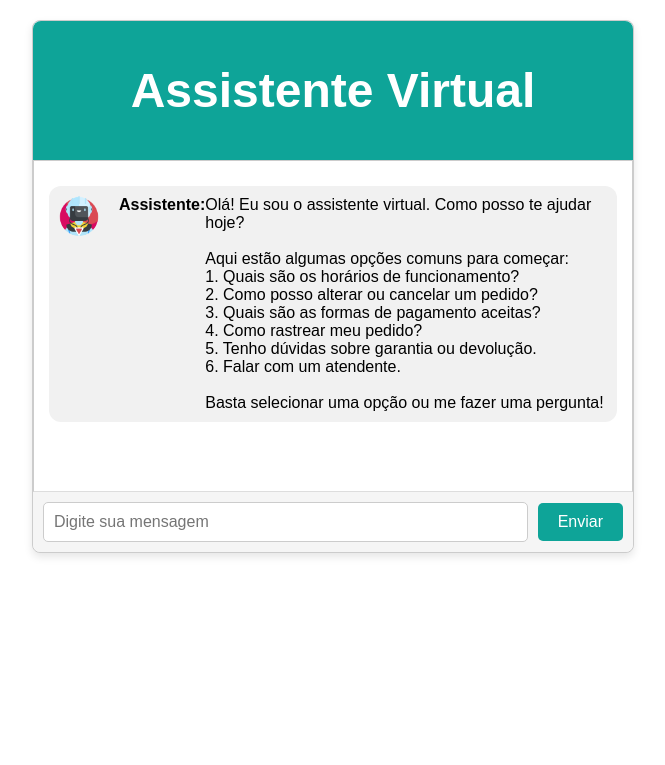
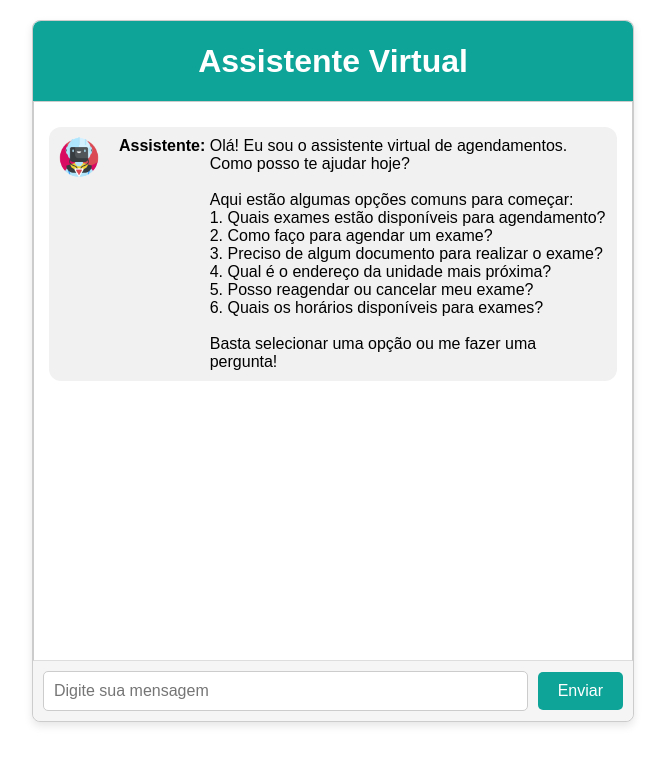
Before and after one commit to Kenjix/chat-bot, a Django app: page /chatbot/chat/ in a window 1280 px wide. Shown: the top 765 px of the page, without its empty margins (307-972 px from the left). Run offline with Django 5.2, Linux system fonts and the light colour scheme.

Commit message:
ajustes no modelo de ia e js

```diff
--- a/chatbot/ai_model.py
+++ b/chatbot/ai_model.py
@@ -23,35 +23,34 @@ faq_responses = {
 
 #template do prompt usando ChatPromptTemplate
 prompt = ChatPromptTemplate.from_messages([
-    ("system", "Você é um assistente virtual para {businessName}. Seu objetivo é responder apenas se o usuário não escolher uma opção válida do menu abaixo e ajudá-lo a inserir uma opção válida apontado onde ele está errando."),
+    ("system", "Você é um assistente virtual para {businessName}. Seu objetivo principal é ajudar os usuários com questões relacionadas ao negócio, incluindo o menu de Perguntas Frequentes (FAQ) e perguntas relevantes ao escopo da assistência."),
     ("system", "Menu de Perguntas Frequentes (FAQ):\n{faq_menu}"),
-    ("system", "Caso o cliente insira uma opção inválida, seja educado e mostre novamente o menu."),
-    ("system", "Responda somente em portugues do Brasil."),
+    ("system", "Se o usuário inserir uma opção inválida ou uma pergunta fora do escopo, seja educado, mostre o menu novamente e explique como você pode ajudar."),
+    ("system", "Você deve responder somente em português do Brasil e ser sempre direto e objetivo nas orientações."),
     ("user", "{context}"),
     ("user", "{user_input}"),
     ("assistant", "Assistente: "),
 ])
 
-#instanciando o modelo
+#instanciando o modelo de ia
 model = OllamaLLM(model="llama3.1:8b")
 
-#função para gerar resposta usando o ChatPromptTemplate
+#funcao para gerar resposta do assistente virtual
 def generate_response(context: str, user_input: str):
     """
     Gera uma resposta do assistente virtual com base no contexto e na entrada do usuário.
     """
-    #verifica se o input do usuário corresponde a uma opção válida
+    #verifica se o input do usuario corresponde a uma opção válida do FAQ
     if user_input in ["sair", "exit", "quit"]:
         context = ""
         response = "Obrigado por entrar em contato. Até logo!"
         return response, context
     elif user_input.strip() in faq_responses:
-        #retorna a resposta direta sem chamar o modelo
         response = faq_responses[user_input.strip()]
         context += f"Usuário: {user_input}\nAssistente: {response}\n"
         return response, context
     else:
-        #substituir variáveis no template e gera resposta do modelo
+        #gera uma resposta usando o modelo
         filled_prompt = prompt.format(
             businessName=businessName,
             faq_menu=faq_menu,
@@ -60,8 +59,7 @@ def generate_response(context: str, user_input: str):
         )
         response = model.invoke(filled_prompt)
 
-        #atualiza o contexto com a nova interação
+        #atualiza o contexto com a nova interacao
         context += f"Usuário: {user_input}\nAssistente: {response}\n"
 
-        #retorna a resposta e o contexto atualizado
         return response, context
--- a/chatbot/static/css/chatbot.css
+++ b/chatbot/static/css/chatbot.css
@@ -1,54 +1,70 @@
 /* chatbot.css */
 .chat-container {
 	max-width: 600px;
+	height: calc(100vh - 100px);
 	margin: 20px auto;
 	border: 1px solid #ccc;
 	border-radius: 8px;
 	background-color: #f9f9f9;
 	box-shadow: 0 4px 8px rgba(0, 0, 0, 0.1);
 	font-family: Arial, sans-serif;
+	display: flex;
+	flex-direction: column;
 }
 
 .chat-header {
     background-color: #0ea498;
     color: white;
     text-align: center;
+    display: flex;
+    align-items: center;
+    justify-content: center;
     padding: 10px;
-    font-size: 1.5rem;
+    font-size: 1rem;
     border-radius: 8px 8px 0 0;
+    height: 60px;
 }
 
+
 .messages {
-    max-height: 400px;
+	flex: 1;
 	overflow-y: auto;
 	padding: 15px;
 	background-color: #ffffff;
 	border-bottom: 1px solid #ddd;
-    display: block; /* Garante que o contêiner é de bloco */
+	display: block;
+}
+
+.input-container {
+	display: flex;
+	align-items: center;
+	padding: 10px;
+	background-color: #f5f5f5;
+	border-radius: 0 0 8px 8px;
 }
 
 .message {
-    display: flex; /* Usamos flexbox para alinhas os itens dentro da mensagem */
-    flex-direction: row; /* Definido para horizontal */
+	display: flex;
+	flex-direction: row;
 	margin: 10px 0;
-    max-width: fit-content; /* Limita a largura das mensagens */
-    word-wrap: break-word; /* Quebra palavras longas */
+	max-width: fit-content;
+	word-wrap: break-word;
 }
 
 .message.user {
-    justify-content: flex-end; /* Alinha a mensagem do usuário à direita */
-    background-color: #e0f7fa; /* Light blue background for user */
+	justify-content: flex-end;
+	background-color: #e0f7fa;
 	padding: 10px;
 	border-radius: 12px;
-    margin-left: auto; /* Empurra a mensagem do usuário para a direita */
+	margin-left: auto;
 }
 
 .message.assistant {
-    justify-content: flex-start; /* Alinha a mensagem do assistente à esquerda */
-    background-color: #f1f1f1; /* Light gray background for assistant */
+	justify-content: flex-start;
+	background-color: #f1f1f1;
 	padding: 10px;
 	border-radius: 12px;
-    margin-right: auto; /* Empurra a mensagem do assistente para a esquerda */
+	margin-right: auto;
 }
 
 .message.user .sender {
@@ -81,14 +97,6 @@
 	margin-left: 10px;
 }
 
-.input-container {
-    display: flex;
-    align-items: center;
-    padding: 10px;
-    background-color: #f5f5f5;
-    border-radius: 0 0 8px 8px;
-}
-
 .user-input {
 	flex: 1;
 	padding: 10px;
--- a/chatbot/static/js/chatbot.js
+++ b/chatbot/static/js/chatbot.js
@@ -1,77 +1,79 @@
-// Função para adicionar uma nova mensagem à interface
-// Função para adicionar uma nova mensagem à interface
-// Função para adicionar uma nova mensagem à interface
+//adiciona uma nova mensagem no chat
 function appendMessage(message, sender, isTyping = false) {
 	const messagesContainer = document.getElementById("messages");
 	const messageBubble = document.createElement("div");
 
-	messageBubble.className = `message ${sender === "Você" ? "user" : "assistant"}`;
+	messageBubble.className = `message ${
+		sender === "Usuário" ? "user" : "assistant"
+	}`;
 
 	if (isTyping) {
-		// Verifica se já existe um status "digitando..."
+		//verifica o status "digitando..."
 		if (document.getElementById("typing-status")) return;
 
-		messageBubble.id = "typing-status"; // Adiciona ID para o status "digitando..."
+		messageBubble.id = "typing-status"; //adiciona ID para o status "digitando..."
 		messageBubble.innerHTML = `
 			<img src="/static/images/robot-avatar.png" class="avatar" alt="Assistente">
 			<span class="typing-indicator"><b>Assistente:</b> Digitando...</span>
 		`;
 	} else {
-		// Substitui quebras de linha \n por <br> para visualização correta
+		//substitui quebras de linha \n por <br> para visualização correta
 		const formattedMessage = message.replace(/\n/g, "<br>");
 
-		messageBubble.innerHTML = sender === "Você"
-			? `<span class="sender">${sender}:</span> ${formattedMessage}`
-			: `
-				<img src="/static/images/robot-avatar.png" class="avatar" alt="Assistente">
-				<span class="sender">${sender}:</span> ${formattedMessage}
+		messageBubble.innerHTML =
+			sender === "Usuário"
+				? `<span class="sender">Você:</span>${formattedMessage}`
+				: `
+			<img src="/static/images/robot-avatar.png" class="avatar" alt="Assistente">
+			<span class="sender">${sender}:&nbsp;</span>${formattedMessage}
 			`;
 	}
 
 	messagesContainer.appendChild(messageBubble);
-	messagesContainer.scrollTop = messagesContainer.scrollHeight; // Rolagem automática
+	messagesContainer.scrollTop = messagesContainer.scrollHeight; //rolagem automática
 }
 
-
-// Função para carregar o histórico de mensagens
+//funcao para carregar o histórico de mensagens
 async function loadInitialMessages(context) {
 	if (!context) {
 		appendMessage(
-			"Olá! Eu sou o assistente virtual. Como posso te ajudar hoje?\n\n" +
-                "Aqui estão algumas opções comuns para começar:\n" +
-				"1. Quais são os horários de funcionamento?\n" +
-				"2. Como posso alterar ou cancelar um pedido?\n" +
-				"3. Quais são as formas de pagamento aceitas?\n" +
-				"4. Como rastrear meu pedido?\n" +
-				"5. Tenho dúvidas sobre garantia ou devolução.\n" +
-				"6. Falar com um atendente.\n\n" +
-				"Basta selecionar uma opção ou me fazer uma pergunta!",
+			`Olá! Eu sou o assistente virtual de agendamentos. Como posso te ajudar hoje?\n\n` +
+				`Aqui estão algumas opções comuns para começar:\n` +
+				`1. Quais exames estão disponíveis para agendamento?\n` +
+				`2. Como faço para agendar um exame?\n` +
+				`3. Preciso de algum documento para realizar o exame?\n` +
+				`4. Qual é o endereço da unidade mais próxima?\n` +
+				`5. Posso reagendar ou cancelar meu exame?\n` +
+				`6. Quais os horários disponíveis para exames?\n\n` +
+				`Basta selecionar uma opção ou me fazer uma pergunta!`,
 			"Assistente"
 		);
 		console.warn("Contexto inicial não fornecido.");
 		return;
 	}
 
-	const lines = context.split("\n");
-	lines.forEach((line) => {
-		if (line.startsWith("Usuário:")) {
-			appendMessage(line.replace("Usuário: ", ""), "Você");
-		} else if (line.startsWith("Assistente:")) {
-			appendMessage(line.replace("Assistente: ", ""), "Assistente");
-		}
-	});
+	//expressão regular para capturar as mensagens
+	const regex = /(Usuário:|Assistente:)\s(.+?)(?=(Usuário:|Assistente:|$))/gs;
+
+	let match;
+	while ((match = regex.exec(context)) !== null) {
+		//determina o remetente e mensagem
+		const sender = match[1].replace(":", "").trim(); //remove ":" e espaços extras
+		const message = match[2].trim(); //captura o conteudo da mensagem
+		appendMessage(message, sender); //adiciona a mensagem no chat
+	}
 }
 
-// Função para enviar uma nova mensagem
+//funcao para enviar uma nova mensagem
 async function sendMessage() {
 	const userInput = document.getElementById("user_input").value.trim();
 	if (!userInput) return;
 
-	// Exibe a mensagem do usuário
-	appendMessage(userInput, "Você");
+	//exibe a mensagem do usuario
+	appendMessage(userInput, "Usuário");
 	document.getElementById("user_input").value = "";
 
-	// Adiciona o status de digitação da assistente
+	//adiciona o status de digitando do assistente
 	appendMessage("", "Assistente", true);
 
 	const csrfToken = document.getElementById("csrf_token").value;
@@ -91,7 +93,7 @@ async function sendMessage() {
 		const typingStatus = document.getElementById("typing-status");
 		if (typingStatus) typingStatus.remove();
 
-		// Exibe a resposta da assistente
+		//exibe a resposta do assistente
 		appendMessage(data.message, "Assistente");
 	} catch (error) {
 		const typingStatus = document.getElementById("typing-status");
@@ -106,7 +108,10 @@ async function sendMessage() {
 
 // Função para tratar o envio de mensagem ao pressionar Enter
 function handleKeyPress(event) {
-	if (event.key === "Enter") sendMessage();
+	if (event.key === "Enter") {
+		event.preventDefault(); // Apenas previne o comportamento padrão ao pressionar "Enter"
+		sendMessage();
+	}
 }
 
 // Carregar o histórico quando a página for carregada
--- a/chatbot/templates/chatbot/chat.html
+++ b/chatbot/templates/chatbot/chat.html
@@ -10,7 +10,7 @@
         <h1>Assistente Virtual</h1>
     </div>
     <div class="messages" id="messages">
-        <!-- As mensagens serão carregadas pelo JavaScript -->
+        <!-- As mensagens serao carregadas aqui -->
     </div>
     <div class="input-container">
         <input type="text" class="user-input" id="user_input" placeholder="Digite sua mensagem" onkeypress="handleKeyPress(event)">
@@ -22,7 +22,7 @@
 <link rel="stylesheet" type="text/css" href="{% static 'css/chatbot.css' %}">
 <script src="{% static 'js/chatbot.js' %}"></script>
 
-<!-- CSRF Token Injection -->
+<!-- CSRF Token -->
 <input type="hidden" id="csrf_token" value="{{ csrf_token }}">
 
 {% endblock %}
--- a/chatbot/urls.py
+++ b/chatbot/urls.py
@@ -2,7 +2,6 @@ from django.urls import path
 from . import views
 
 urlpatterns = [
-    # Adicione a URL para pegar o contexto inicial
     path('initial-context/', views.get_initial_context, name='initial_context'),
     path('chat/', views.chat_view, name='chat'),
 ]
--- a/chatbot/utils.py
+++ b/chatbot/utils.py
@@ -1,6 +1,7 @@
 # utils.py
+
+#funçao para gerar uma resposta teste para o usuário
 def generate_response(context, user_input):
-    # Sua lógica para gerar a resposta
     resposta = f"Resposta gerada para a entrada: {user_input}"
     novo_contexto = f"{context}\nUsuário: {user_input}\nAssistente: {resposta}"
     return resposta, novo_contexto
--- a/chatbot/views.py
+++ b/chatbot/views.py
@@ -38,13 +38,13 @@ def chat_view(request):
         user_input = request.POST.get('user_input')
         context = get_chat_context(request)
 
-        # Gera a resposta usando o utilitário
+        #gera a resposta usando o utilitário
         response, updated_context = generate_response(context, user_input)
 
-        # Salva o novo contexto
+        #salva o novo contexto
         save_chat_context(request, updated_context)
 
         return JsonResponse({'message': response})
 
-    # Renderiza o template de chat para requisições GET
+    #renderiza o template de chat para requisições GET
     return render(request, "chatbot/chat.html")
--- a/requirements.txt
+++ b/requirements.txt
@@ -2,3 +2,4 @@ django
 langchain
 langchain-ollama
 ollama
+python-decouple
```
Also changed, not shown: project/settings.py (+6 -3 lines), db.sqlite3, readme.md, 2 other files. Lines whose indentation alone changed are shown as unchanged.
